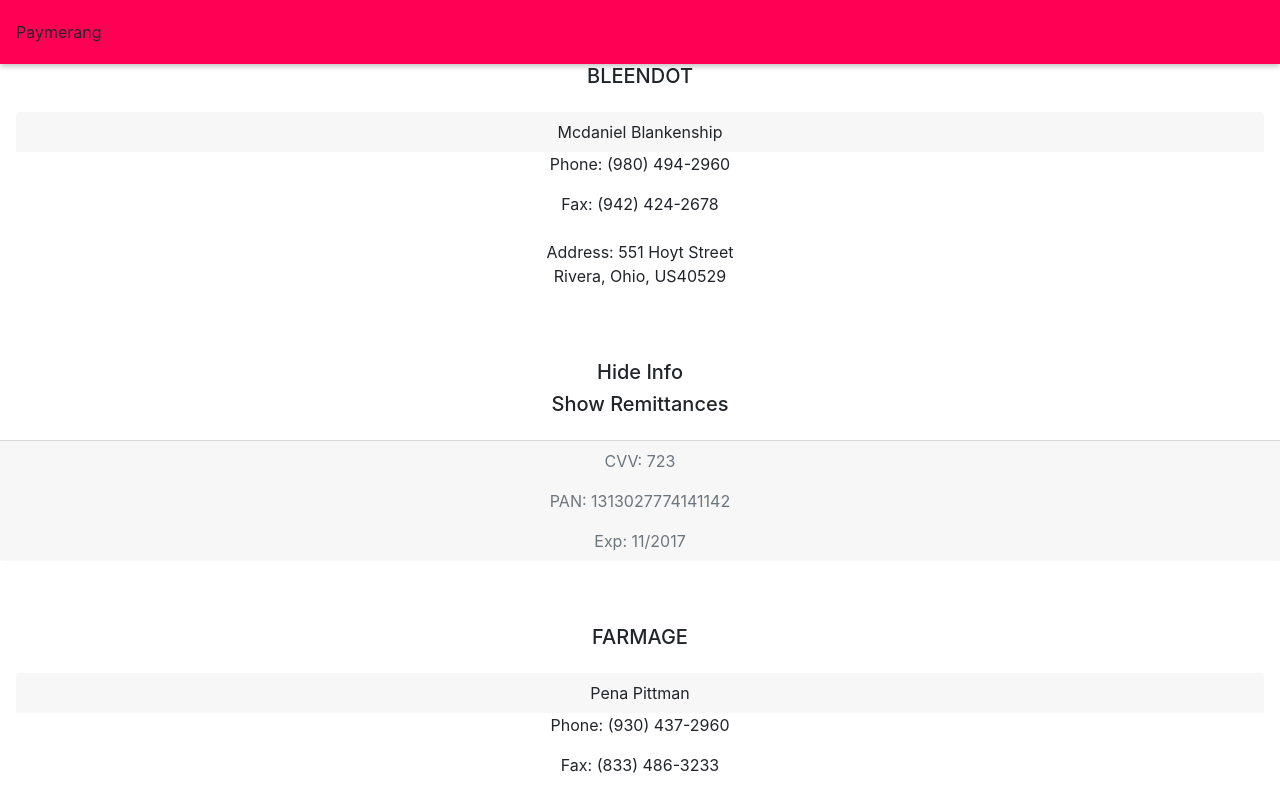
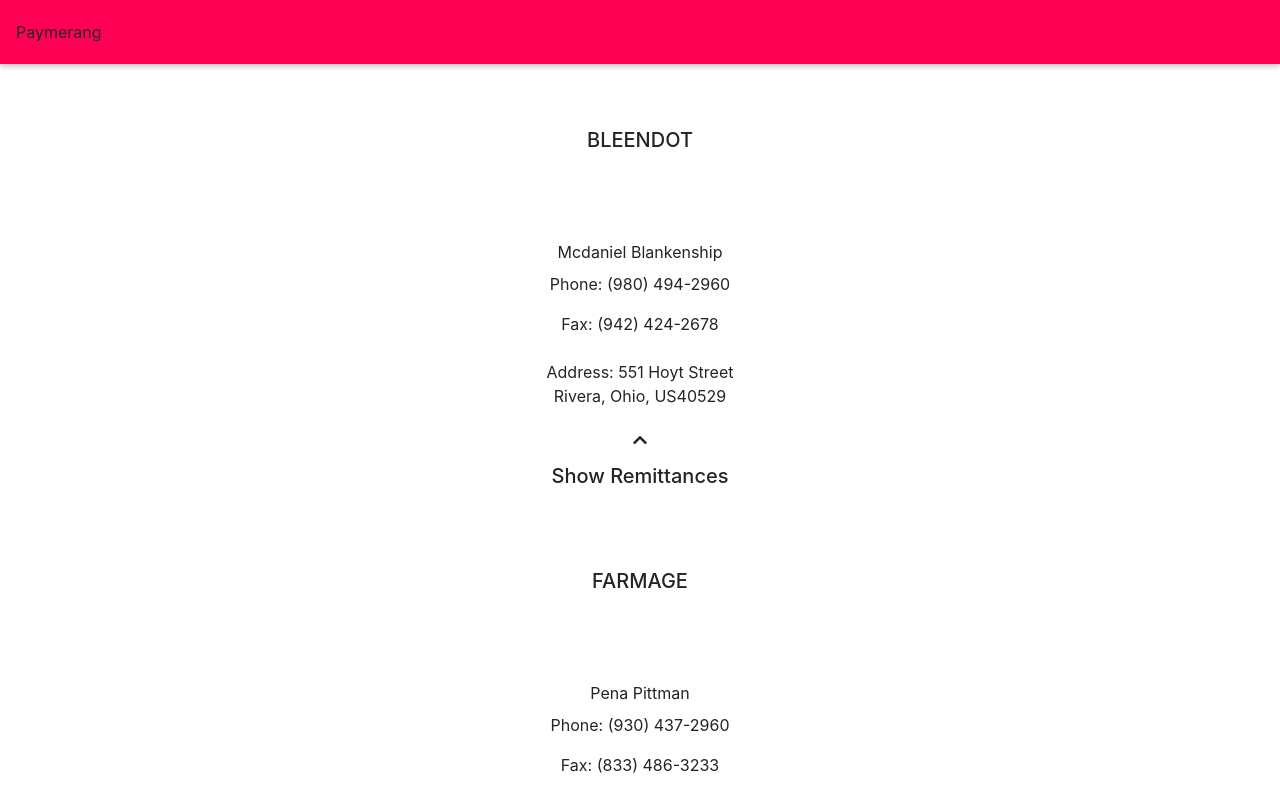
Before and after one commit to brucegenerator/Paymerang, a React (Create React App) app: page / in a window 1280 px wide. Both pictures are taken after a click on the element "BLEENDOT". Shown: the top 800 px of the page. Built offline with nearby package versions, Linux system fonts and the light colour scheme.

Commit message:
working out css bugs

```diff
--- a/package.json
+++ b/package.json
@@ -7,6 +7,7 @@
     "@testing-library/react": "^11.2.7",
     "@testing-library/user-event": "^12.8.3",
     "body-parser": "^1.19.0",
+    "bootstrap-icons": "^1.5.0",
     "cors": "^2.8.5",
     "express": "^4.17.1",
     "mongoose": "^5.12.13",
--- a/public/index.html
+++ b/public/index.html
@@ -16,6 +16,12 @@
       user's mobile device or desktop. See https://developers.google.com/web/fundamentals/web-app-manifest/
     -->
     <link rel="manifest" href="%PUBLIC_URL%/manifest.json" />
+    <link
+    rel="stylesheet"
+    href="https://use.fontawesome.com/releases/v5.13.1/css/all.css"
+    integrity="sha384-xxzQGERXS00kBmZW/6qxqJPyxW3UR0BPsL4c8ILaIWXva5kFi7TxkIIaMiKtqV1Q"
+    crossorigin="anonymous"
+  />
     <!--
       Notice the use of %PUBLIC_URL% in the tags above.
       It will be replaced with the URL of the `public` folder during the build.
--- a/src/App.css
+++ b/src/App.css
@@ -1,4 +1,4 @@
-.App {
+/* .App {
   text-align: center;
 }
 
@@ -35,4 +35,4 @@
   to {
     transform: rotate(360deg);
   }
-}
+} */
--- a/src/App.js
+++ b/src/App.js
@@ -1,6 +1,5 @@
 import Header from "./components/Header/Header";
 import Main from './components/Main/Main'
-import "./App.css";
 
 function App() {
   return (
--- a/src/components/Main/Main.css
+++ b/src/components/Main/Main.css
@@ -1,3 +1,6 @@
 .card-container {
   margin-top: 4rem;
+  flex-direction: column;
+  display: flex;
+  justify-content: center;
 }
--- a/src/components/PaymentsInfoCard/PaymentsInfoCard.css
+++ b/src/components/PaymentsInfoCard/PaymentsInfoCard.css
@@ -1,10 +1,51 @@
 
 .card {
-  margin-bottom: 4rem;
+  margin-top: 4rem;
   border: none;
+  text-align: center;
+
 }
-.card-title a:hover,
-.card-title a:active {
-  background: #ffd900;
-  color: purple;
+.card-title {
+  cursor: pointer;
+  display: inherit;
+  margin: 0 auto;
+
 }
+
+.card-title:hover {
+  background-color: black;
+  color: white;
+}
+
+.show-remittances {
+  display: inline;
+  position: relative;
+  cursor: pointer;
+  /* margin: 0 auto; */
+}
+
+.show-remittances:hover {
+  background-color: black;
+  color: white;
+}
+
+.hide-remittances-button-container {
+  text-align: center;
+}
+
+.hide-remittances-button {
+  display: inline;
+  /* position: relative; */
+  cursor: pointer;
+  margin: 0 auto;
+}
+.hide-remittances-button:hover {
+  background-color: black;
+  color: white;
+}
+.chevron-close {
+  display: block;
+  text-align: center;
+  cursor: pointer;
+  padding: 1rem;
+}
--- a/src/components/PaymentsInfoCard/PaymentsInfoCard.js
+++ b/src/components/PaymentsInfoCard/PaymentsInfoCard.js
@@ -16,6 +16,7 @@
         <h5
           className="card-title text-center"
           onClick={() => setShowPayeeInfo(true)}
+          id="click-me"
         >
           {Payee.Name}
         </h5>
@@ -29,7 +30,10 @@
         >
           <div className="card-body">
             <div className="card text-center">
-              <div className="card-header" style={{ border: "none" }}>
+              <div
+                className="card-header"
+                style={{ border: "none", backgroundColor: "transparent" }}
+              >
                 <p className="card-text">{Payee.Attention}</p>
               </div>
               <p>Phone: {Payee.Phone} </p>
@@ -44,25 +48,24 @@
                 </li>
               </ul>
             </div>
+            <div className="hide-info-container">
+              <i
+                class="chevron-close fas fa-chevron-up"
+                onClick={() => setShowPayeeInfo(false)}
+              ></i>
+            </div>
+            <div>
               <h5
-              className="card-title text-center"
-              onClick={() => setShowPayeeInfo(false)}
-            >
-              Hide Info
-            </h5>
-
-            <h5
-              className="text-center"
+                className="show-remittances text-center"
                 onClick={() => setshowRemittances(true)}
               >
                 Show Remittances
               </h5>
             </div>
+          </div>
         </CSSTransition>
         {Remittance.map((rmitItem, index) => {
           return (
-            <div className="card-group">
-              <div className="card" style={{ width: "100%" }}>
             <CSSTransition
               in={showRemittances}
               timeout={200}
@@ -70,6 +73,8 @@
               mountOnEnter
               unmountOnExit
             >
+              <div className="card-group">
+                <div className="card" style={{ width: "100%" }}>
                   <div className="card-body text-center">
                     <p className="card-text">
                       Payor Name: {rmitItem.PayorName}
@@ -79,8 +84,26 @@
                     <p className="card-text">
                       Amount Paid: <em>{rmitItem.Amount}</em>
                     </p>
-                    <div>
+                  </div>
+                </div>
+              </div>
+            </CSSTransition>
+          );
+        })}
+        <CSSTransition
+          in={showRemittances}
+          timeout={200}
+          classNames="slide-in-left"
+          mountOnEnter
+          unmountOnExit
+        >
+          <div className="card-footer text-muted text-center">
+            <p className="card-text">CVV: {payee.Payment.CVV}</p>
+            <p className="card-text">PAN: {payee.Payment.PAN}</p>
+            <p className="card-text">Exp: {payee.Payment.Exp}</p>
+            <div className="hide-remittances-button-container">
               <h5
+                className="hide-remittances-button"
                 style={{ textAlign: "center" }}
                 onClick={() => setshowRemittances(false)}
               >
@@ -90,16 +113,6 @@
           </div>
         </CSSTransition>
       </div>
-            </div>
-          );
-        })}
-
-        <div className="card-footer text-muted text-center">
-          <p className="card-text">CVV: {payee.Payment.CVV}</p>
-          <p className="card-text">PAN: {payee.Payment.PAN}</p>
-          <p className="card-text">Exp: {payee.Payment.Exp}</p>
-        </div>
-      </div>
     );
   });
 };
```
Also changed, not shown: 1 other file (tests, documents, lock files or other folders). Lines whose indentation alone changed are shown as unchanged.
